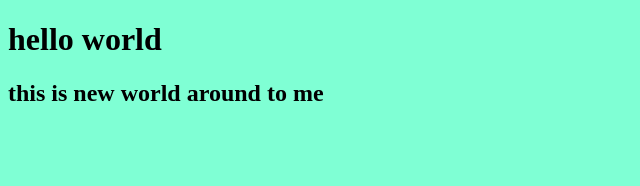
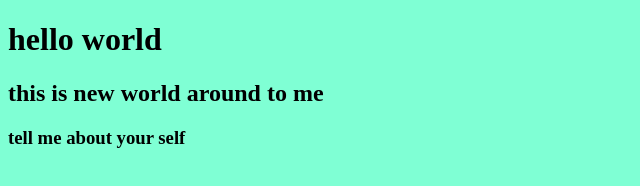
Before and after one commit to jaichand225/project-mega, a plain HTML site: page index.html in a window 1280 px wide. Shown: the whole page, without its empty margins (0-640 px from the left). Drawn offline with Linux system fonts and the light colour scheme.

Commit message:
added another new line

```diff
--- a/index.html
+++ b/index.html
@@ -11,5 +11,6 @@
     <h1>hello world
     </h1>
     <h2>this is new world around to me</h2>
+    <h3>tell me about your self</h3>
 </body>
 </html>
```
